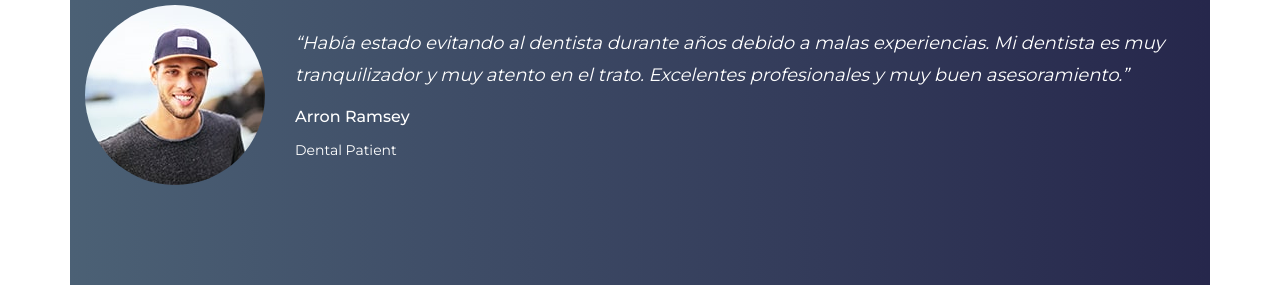
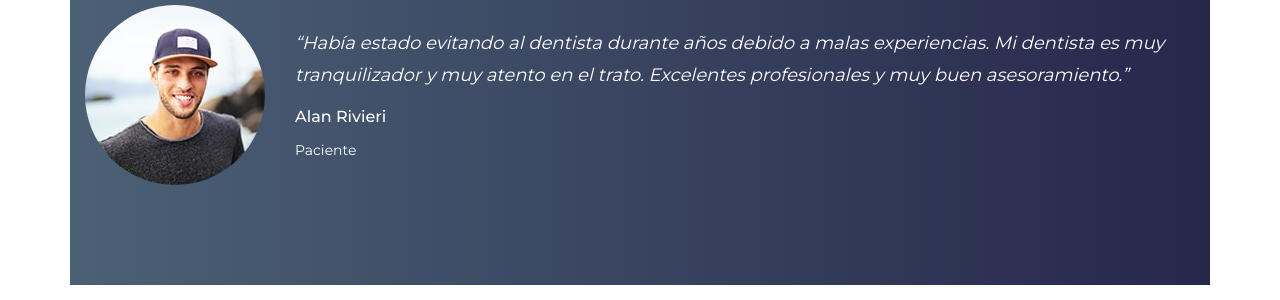
Before and after one commit to afr-ops/drnavarro, a Django app: page / in a window 1280 px wide. Shown: the part 4797-5097 px from the top of the page. Run offline with Django 3.2, Linux system fonts and the light colour scheme; some libraries are stand-ins or nearby versions; grey boxes are pictures that could not be loaded.

Commit message:
modificación staff3

```diff
--- a/website/templates/home.html
+++ b/website/templates/home.html
@@ -534,8 +534,8 @@
               <div class="testimonial-content">
                 <h5>“Había estado evitando al dentista durante años debido a malas experiencias. Mi dentista es muy tranquilizador y
                       muy atento en el trato. Excelentes profesionales y muy buen  asesoramiento.”</h5>
-                <h6>Arron Ramsey</h6>
-                <p>Dental Patient</p>
+                <h6>Alan Rivieri</h6>
+                <p>Paciente</p>
               </div>
 
             </div>
@@ -547,14 +547,14 @@
 
               <!-- Thumbnail -->
               <div class="testimonial-thumb">
-                <img src="{% static 'website/img/bg-img/8.jpg' %}" alt="">
+                <img src="{% static 'website/img/bg-img/88.jpg' %}" alt="">
               </div>
 
               <!-- Content -->
               <div class="testimonial-content">
                 <h5>“Me envían un SMS recordatorio el día anterior, además de contactarme por correo, también tuve una llamada para confirmar la cita. He sido paciente desde entonces. Gran equipo!!”</h5>
-                <h6>Arron Ramsey</h6>
-                <p>Dental Patient</p>
+                <h6>Josefina Valente</h6>
+                <p>Paciente</p>
               </div>
 
             </div>
@@ -566,14 +566,14 @@
 
               <!-- Thumbnail -->
               <div class="testimonial-thumb">
-                <img src="{% static 'website/img/bg-img/8.jpg' %}" alt="">
+                <img src="{% static 'website/img/bg-img/888.jpg' %}" alt="">
               </div>
 
               <!-- Content -->
               <div class="testimonial-content">
                 <h5>“Estaba con mucho miedo al cambio al principio.....Pero me asesoraron muy bien, me recomendaron y acompañaron durante todo mi tratamiento... Genios!!!”</h5>
-                <h6>Arron Ramsey</h6>
-                <p>Dental Patient</p>
+                <h6>Pricila Vazquez</h6>
+                <p>Paciente</p>
               </div>
 
             </div>
```
